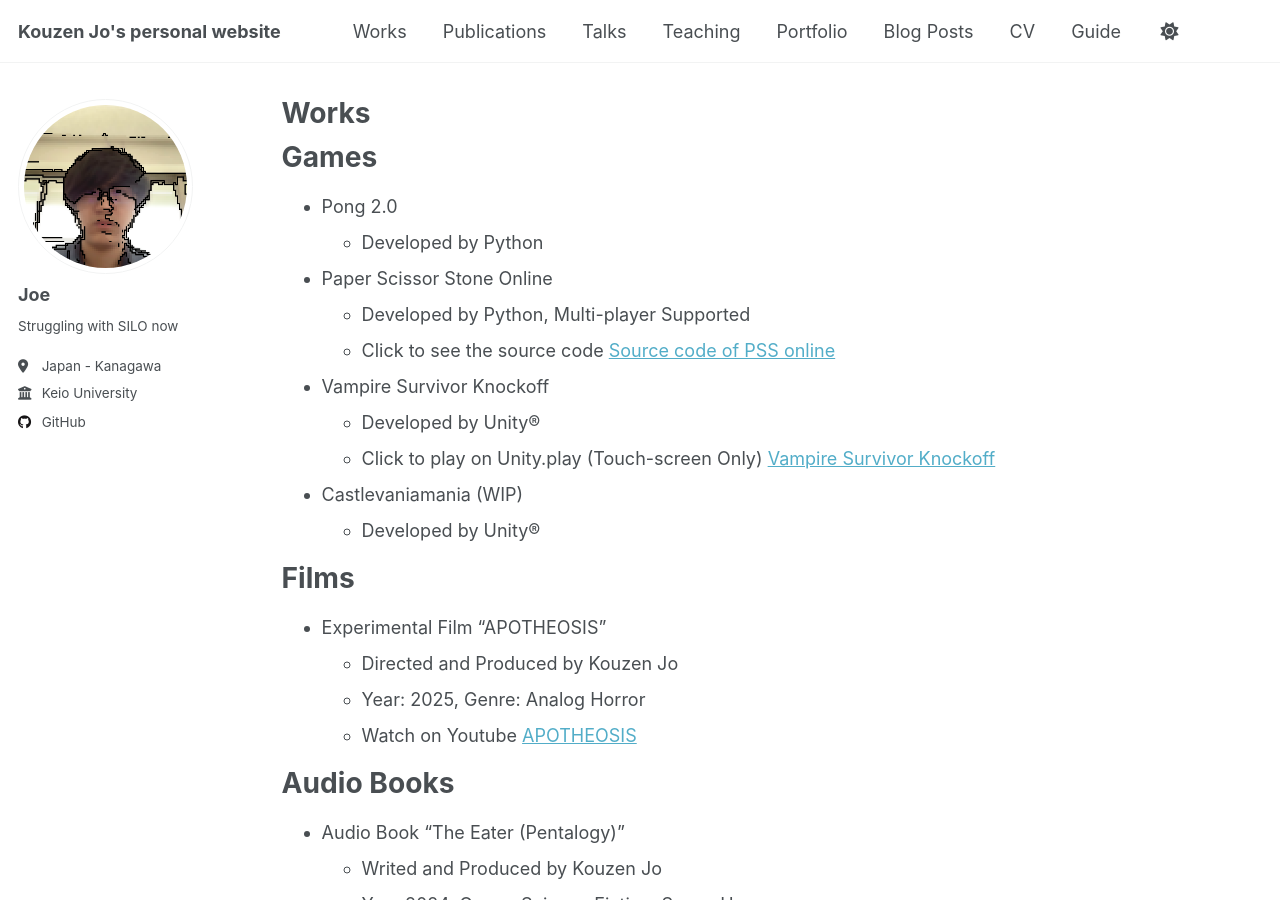
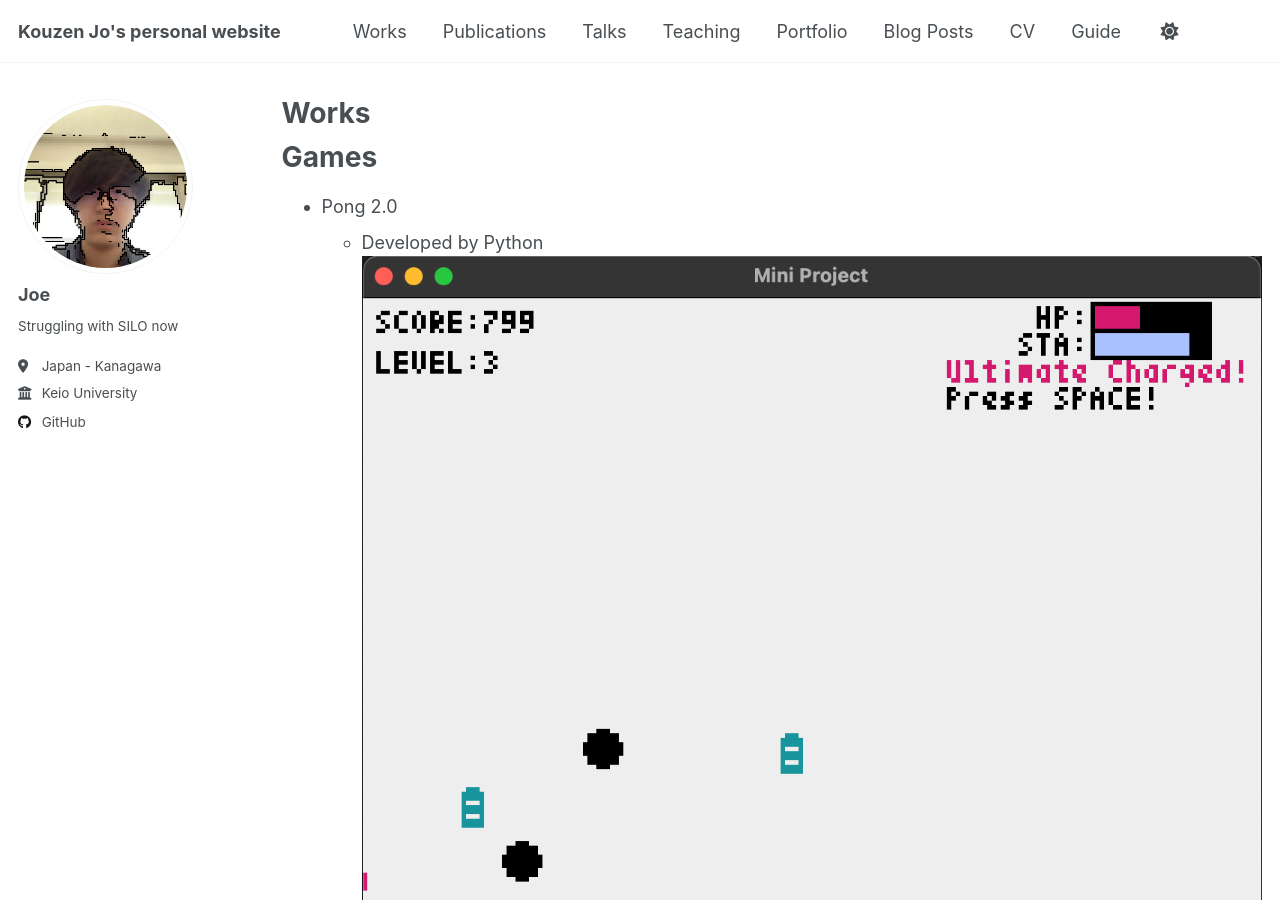
Before and after one commit to Joe-Xuu/joe-xuu.github.io, a Jekyll site: the page built from _pages/works.md, in a window 1280 px wide and 900 px high. Built offline with Jekyll 4.4.1, drawn with Linux system fonts in a browser that asks for light colours.

Commit message:
Update works.md Game Pics

```diff
--- a/_pages/works.md
+++ b/_pages/works.md
@@ -13,6 +13,8 @@ Games
 ======
 * Pong 2.0
   * Developed by Python
+![Pong2.0-1](/images/pong1.png "Pong")
+![Pong2.0-2](/images/pong2.png "Pong")
 * Paper Scissor Stone Online
   * Developed by Python, Multi-player Supported
   * Click to see the source code [Source code of PSS online](https://github.com/Joe-Xuu/ScriptLanguageProgrammingFinal "check it out")
```
